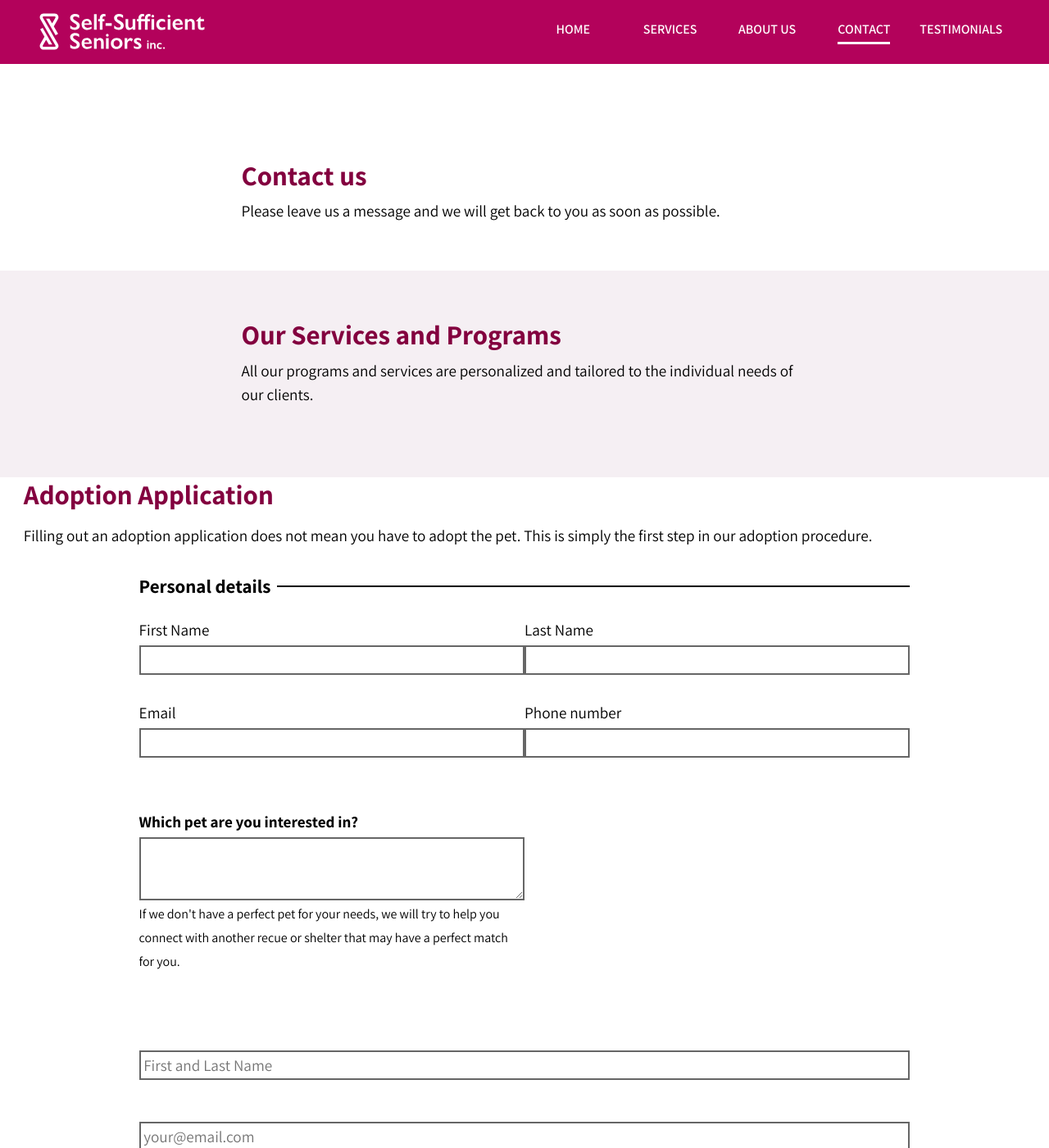
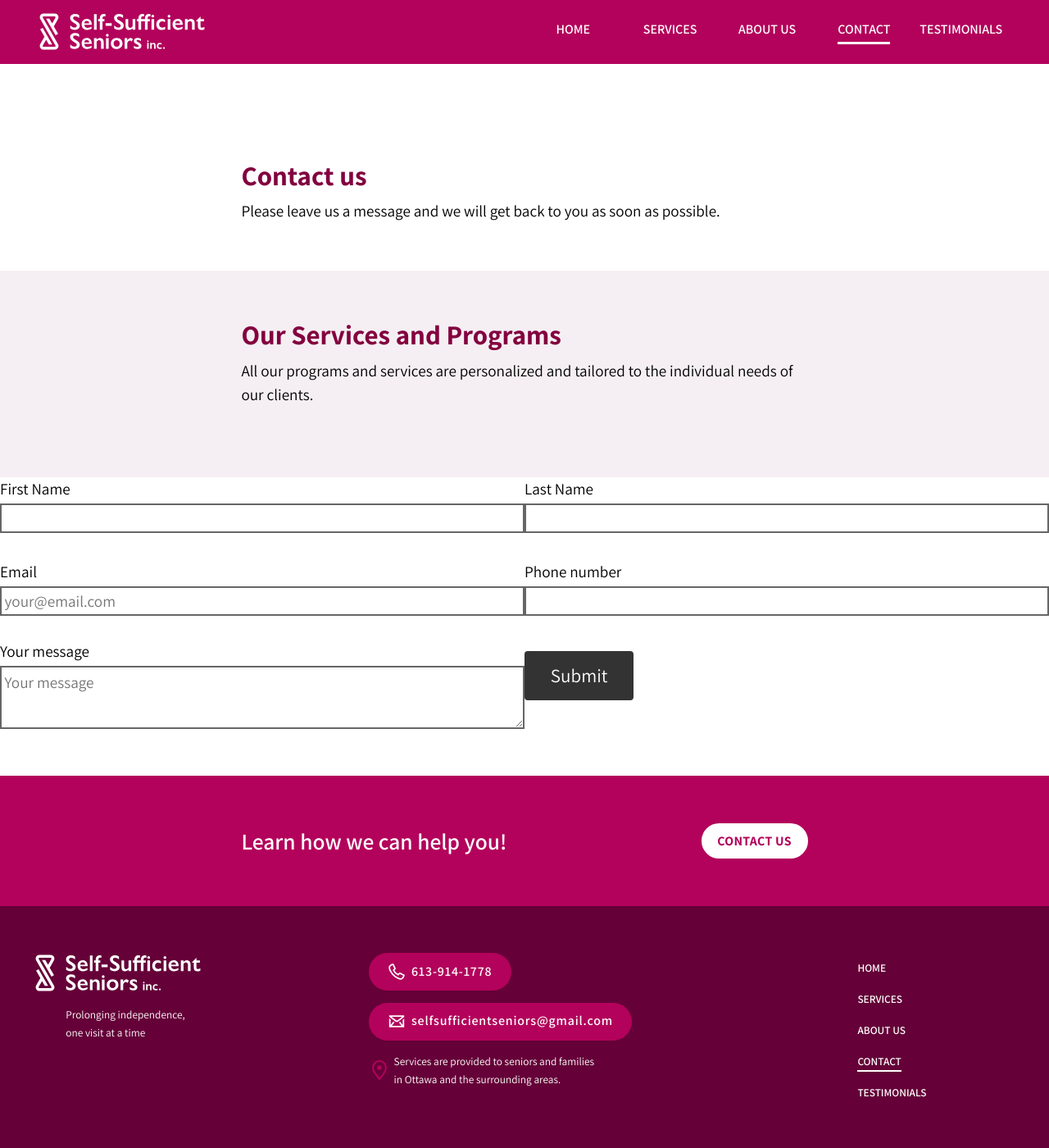
Before and after one commit to self-sufficient-seniors/website, a Jekyll site: the page built from contact.html, in a window 1280 px wide and 1400 px high. Shown: the whole window at 82% size. Built offline with Jekyll 4.4.1, drawn with Linux system fonts in a browser that asks for light colours; Markdown is read by kramdown in place of the engine named in the settings.

Commit message:
Test contact form

```diff
--- a/contact.html
+++ b/contact.html
@@ -32,30 +32,23 @@
 
 
 <section id="form" tabindex="0">
-        <div class="gutter">
-          <h2 class="tera lato push-1-2">Adoption Application</h2>
-          <p>Filling out an adoption application does not mean you have to adopt the pet. This is simply the first step in our adoption procedure.</p>
-        </div>
+  <form id="contactform" action="https://formspree.io/ksenia.zhelovatykh@gmail.com" method="POST">
 
-        <form class="gutter wrapper" action="index.html" method="post">
-
-          <fieldset class="personal-details">
-            <legend class="push-1-2 mega">Personal details</legend>
     <div class="grid">
 
       <div class="unit unit-xs-1 unit-s-1 unit-m-1-2 space-right push">
         <label class="kilo push-1-8" for="first-name">First Name</label>
-                <input class="push-1-8" id="first-name" type="text" name="name" value="" required>
+        <input class="push-1-8" id="first-name" type="text" name="first-name" value="" required>
       </div>
 
       <div class="unit unit-xs-1 unit-s-1 unit-m-1-2 space-left push">
         <label class="kilo push-1-8" for="last-name">Last Name</label>
-                <input class="push-1-8" id="last-name" type="text" name="nickname" value="" required>
+        <input class="push-1-8" id="last-name" type="text" name="last-name" value="" required>
       </div>
 
       <div class="push unit unit-xs-1 unit-s-1 unit-m-1-2 space-right">
         <label class="kilo push-1-8" for="email">Email</label>
-                <input id="email" type="email" name="email" value="" required>
+        <input id="email" type="email" name="email" value="" placeholder="your@email.com" required>
       </div>
 
       <div class="push unit unit-xs-1 unit-s-1 unit-m-1-2 space-left">
@@ -63,31 +56,26 @@
         <input id="phone" type="tel" name="phone" value="">
       </div>
 
+      <div class="unit unit-xs-1 unit-s-1 unit-m-1-2 space-right push">
+        <label class="push-1-8 " for="message">Your message</label>
+        <textarea class="push-1-8" id="message" name="message" placeholder="Your message" required></textarea>
+        <p class="milli"></p>
       </div>
-          </fieldset>
+      <div class="pad-t-1-2">
+        <button class="gutter mega btn" type="submit" value="send">Submit</button>
+      </div>
 
-              <div class="unit unit-xs-1 unit-s-1 unit-m-1-2 space-right push">
-                <label class="push-1-8 bold" for="which-pet">Which pet are you interested in?</label>
-                <textarea class="push-1-8" id="which-pet" name="which-pet" required></textarea>
-                <p class="milli not-bold">If we don't have a perfect pet for your needs, we will try to help you connect with another recue or shelter that may have a perfect match for you.</p>
-              </div>
+  </form>
+
+</section>
 
 
 
-    <div class="unit-form">
-      <form id="contactform" action="//formspree.io/ksenia.zhelovatykh@gmail.com" method="POST">
-        <label class="milli white push-1-4 text-left" for="last-name">Your Name</label>
-        <input class="newsletter-input push-1-2" id="last-name" type="text" name="nickname" value="" placeholder="First and Last Name" required>
-
-        <label class="milli white push-1-4 text-left" for="email">Your email</label>
-        <input class="newsletter-input push" id="email" type="email" name="email" value="" placeholder="your@email.com" required>
-        <textarea placeholder="Your message"></textarea>
-
-        <input type="hidden" name="_subject" value="Website Contact">
+    <!-- <input type="hidden" name="_subject" value="Website Contact">
     <input type="hidden" name="_next" value="https://ksnz.ca"/>
     <input type="text" name="_gotcha" style="display:none"/>
     <div class="pad-t-1-2">
       <button class="gutter mega btn" type="submit" value="send">Submit</button>
     </div>
   </form>
-    </div>
+</div> -->
```
Lines whose indentation alone changed are shown as unchanged.
